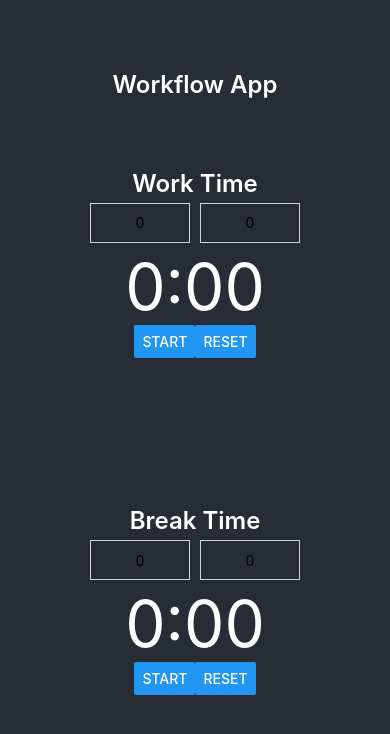
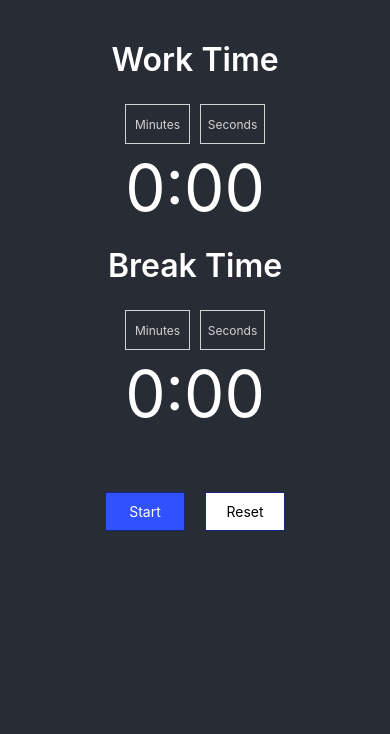
Before and after one commit to hiterharris/WorkflowApp, a React Native app: screen / in a window 390 px wide. Shown: the top 734 px of the page. Built offline with nearby package versions, Linux system fonts and the light colour scheme.

Commit message:
implement work timer and break timer

```diff
--- a/App.js
+++ b/App.js
@@ -1,30 +1,113 @@
-import React from 'react';
+import React, { useState, useEffect } from 'react';
 import {
   View,
-  Text,
+  SafeAreaView,
+  ScrollView,
 } from 'react-native';
 import styles from './Styles';
-import Timer from './components/Timer/Timer';
+import WorkTimer from './components/WorkTimer/WorkTimer';
+import BreakTimer from './components/BreakTimer/BreakTimer';
+import Buttons from './components/Buttons/Buttons';
 
 const App = () => {
+  const [seconds, setSeconds] = useState(0);
+  const [minutes, setMinutes] = useState(0);
+  const [isActive, setIsActive] = useState(false);
+  const [breakSeconds, setBreakSeconds] = useState(0);
+  const [breakMinutes, setBreakMinutes] = useState(0);
+  const [isBreakActive, setIsBreakActive] = useState(false);
+
+  const toggleActive = () => {
+    if (!isActive && !isBreakActive && (seconds > 0 || minutes > 0)) {
+      setIsActive(true);
+    }
+    if (isActive && !isBreakActive) {
+      setIsActive(false);
+    }
+    if (!isActive && isBreakActive) {
+      setIsBreakActive(false);
+    }
+    if (!isActive && !isBreakActive && (seconds === 0 || minutes === 0)) {
+      setIsBreakActive(true);
+    }
+  }
+
+  const reset = () => {
+    setSeconds(0);
+    setMinutes(0);
+    setIsActive(false);
+    setBreakSeconds(0);
+    setBreakMinutes(0);
+    setIsBreakActive(false);
+  }
+
+  useEffect(() => {
+    let interval = null;
+    if (isActive) {
+      interval = setInterval(() => {
+        setSeconds(seconds => seconds - 1);
+      }, 1000);
+    }
+    if (isActive && seconds === 0) {
+        setSeconds(59);
+    }
+    if (isActive && seconds === 0) {
+        setMinutes(minutes - 1);
+    }
+    if (isActive && minutes === 0 && seconds === 0) {
+      alert('TIME TO TAKE A BREAK');
+      setSeconds(0);
+      setMinutes(0);
+      setIsActive(false);
+      setIsBreakActive(true);
+    }
+    return () => clearInterval(interval);
+  }, [isActive, seconds, minutes]);
+
+  useEffect(() => {
+    let interval = null;
+    if (isBreakActive) {
+    interval = setInterval(() => {
+      setBreakSeconds(seconds => seconds - 1);
+    }, 1000);
+    }
+
+    if (isBreakActive && breakSeconds === 0) {
+      setBreakSeconds(59);
+    }
+
+    if (isBreakActive && breakSeconds === 0) {
+        setMinutes(breakMinutes - 1);
+    }
+
+    if (isBreakActive && breakMinutes === 0 && breakSeconds === 0) {
+        alert('TIME TO TAKE GET TO WORK');
+        reset();
+    }
+    return () => clearInterval(interval);
+  }, [isBreakActive, breakSeconds, breakMinutes ]);
+
   return (
-    <View style={styles.app}>
+    <SafeAreaView style={styles.app}>
+      <ScrollView style={styles.scrollView}>
+      <View style={styles.app}>
 
-      <View style={styles.header}>
-        <Text style={styles.title}>Workflow App</Text>
-      </View>
+        <View style={ isActive || isBreakActive ? [styles.timer, styles.workTimer] : styles.workTimer }>
+          <WorkTimer seconds={seconds} setSeconds={setSeconds} minutes={minutes} setMinutes={setMinutes} isActive={isActive} isBreakActive={isBreakActive} />
+        </View>
 
-      <View style={styles.timerContainer}>
-        <Text style={styles.title}>Work Time</Text>
-        <Timer />
-      </View>
+        <View style={ isActive || isBreakActive ? [styles.timer, styles.breakTimer] : styles.breakTimer }>
+          <BreakTimer seconds={breakSeconds} setSeconds={setBreakSeconds} minutes={breakMinutes} setMinutes={setBreakMinutes} isActive={isActive} isBreakActive={isBreakActive} />
+        </View>
 
-      <View style={styles.timerContainer2}>
-        <Text style={styles.title}>Break Time</Text>
-        <Timer />
-      </View>
+        <View style={styles.buttons}>
+          <Buttons toggleActive={toggleActive} reset={reset} />
+        </View>
 
-    </View>
+        </View>
+      </ScrollView>
+    </SafeAreaView>
+
   );
 };
 
--- a/Styles.js
+++ b/Styles.js
@@ -4,25 +4,23 @@ export default StyleSheet.create({
     app: {
         flex: 1,
         backgroundColor: '#282c34',
+        paddingTop: 10,
       },
-      header: {
-        flex: 1,
-        justifyContent: 'center',
+      timer: {
+        paddingTop: 50,
+      },
+      workTimer: {
+        flex: 3,
         alignItems: 'center',
         width: '100%',
       },
-      title: {
-        fontSize: 24,
-        fontWeight: '600',
-        color: 'white',
+      breakTimer: {
+        flex: 3,
+        alignItems: 'center',
       },
-      timerContainer: {
-        flex: 2,
-        alignItems: 'center',
-        width: '100%',
-      },
-      timerContainer2: {
-        flex: 2,
-        alignItems: 'center',
-      }
+      buttons: {
+        flexDirection: 'row',
+        justifyContent: 'center',
+        marginTop: 50,
+    },
 });
--- /dev/null
+++ b/components/BreakTimer/BreakTimer.js
@@ -0,0 +1,56 @@
+import React from 'react';
+import {
+  View,
+  Text,
+  TextInput,
+} from 'react-native';
+import styles from './Styles';
+
+const BreakTimer = (props) => {
+  const {seconds, setSeconds, minutes, setMinutes, isActive, isBreakActive} = props;
+
+  const showZero = () => {
+    if (seconds < 10) {
+      return '0';
+    }
+  }
+
+  const showInput = () => {
+    if (!isActive && !isBreakActive) {
+      return (
+        <>
+          <TextInput
+            style={styles.input}
+            initialValue={`${minutes}`}
+            placeholder='Minutes'
+            placeholderTextColor='lightgray'
+            onChangeText={minutes => setMinutes(minutes)}
+          />
+          <TextInput
+            style={styles.input}
+            initialValue={`${seconds}`}
+            placeholder='Seconds'
+            placeholderTextColor='lightgray'
+            onChangeText={seconds => setSeconds(seconds)}
+          />
+        </>
+      );
+    } else {
+      return null
+    }
+  }
+
+  return (
+    <View style={styles.timer}>
+        <Text style={styles.title}>Break Time</Text>
+        <View style={styles.inputs}>
+          {showInput()}
+        </View>
+        <View style={styles.timer}>
+          <Text style={styles.time}>{minutes}:{showZero()}{seconds}</Text>
+        </View>
+    </View>
+  );
+};
+
+export default BreakTimer;
--- /dev/null
+++ b/components/BreakTimer/Styles.js
@@ -0,0 +1,57 @@
+import { StyleSheet } from "react-native"
+
+export default StyleSheet.create({
+    timer: {
+        alignItems: 'center',
+    },
+    title: {
+        fontSize: 32,
+        padding: 20,
+        fontWeight: '600',
+        color: 'white',
+      },
+    inputs: {
+        flexDirection: 'row',
+    },
+    input: {
+        height: 40,
+        width: 65,
+        borderColor: 'lightgray',
+        borderWidth: 0.5,
+        textAlign: 'center',
+        margin: 5,
+        color: 'white',
+        fontSize: 12,
+    },
+    time: {
+        color: 'white',
+        fontSize: 64,
+    },
+    buttons: {
+        flexDirection: 'row',
+    },
+    startButton: {
+        paddingVertical: 10,
+        width: 80,
+        margin: 10,
+        backgroundColor: '#3151ff',
+        borderWidth: 1,
+        borderColor: '#152684',
+    },
+    resetButton: {
+        paddingVertical: 10,
+        width: 80,
+        margin: 10,
+        backgroundColor: 'white',
+        borderWidth: 1,
+        borderColor: '#152684',
+    },
+    startButtonText: {
+        color: 'white',
+        textAlign: 'center',
+    },
+    resetButtonText: {
+        color: 'black',
+        textAlign: 'center',
+    },
+});
--- /dev/null
+++ b/components/Buttons/Buttons.js
@@ -0,0 +1,22 @@
+import React from 'react';
+import {
+  Text,
+  TouchableOpacity,
+} from 'react-native';
+import styles from './Styles';
+
+const App = (props) => {
+    const {toggleActive, reset} = props;
+    return (
+    <>
+        <TouchableOpacity onPress={toggleActive} style={styles.startButton}>
+            <Text style={styles.startButtonText}>Start</Text>
+        </TouchableOpacity>
+        <TouchableOpacity onPress={reset} style={styles.resetButton}>
+            <Text style={styles.resetButtonText}>Reset</Text>
+        </TouchableOpacity>
+    </>
+    );
+};
+
+export default App;
--- /dev/null
+++ b/components/Buttons/Styles.js
@@ -0,0 +1,28 @@
+import { StyleSheet } from "react-native"
+
+export default StyleSheet.create({
+    startButton: {
+        paddingVertical: 10,
+        width: 80,
+        margin: 10,
+        backgroundColor: '#3151ff',
+        borderWidth: 1,
+        borderColor: '#152684',
+    },
+    resetButton: {
+        paddingVertical: 10,
+        width: 80,
+        margin: 10,
+        backgroundColor: 'white',
+        borderWidth: 1,
+        borderColor: '#152684',
+    },
+    startButtonText: {
+        color: 'white',
+        textAlign: 'center',
+    },
+    resetButtonText: {
+        color: 'black',
+        textAlign: 'center',
+    },
+});
--- a/components/Timer/Timer.js
+++ /dev/null
@@ -1,40 +0,0 @@
-import React, { useState, useEffect } from 'react';
-import {
-  View,
-  Text,
-  TextInput,
-  Button,
-} from 'react-native';
-import styles from './Styles';
-
-const Timer = () => {
-    return (
-    <View style={styles.timer}>
-        <View style={styles.inputs}>
-          <TextInput
-            style={styles.input}
-            onChangeText={text => onChangeText(text)}
-            value={0}
-            placeholder='Minutes'
-            placeholderTextColor='lightgray'
-          />
-          <TextInput
-            style={styles.input}
-            onChangeText={text => onChangeText(text)}
-            value={0}
-            placeholder='Seconds'
-            placeholderTextColor='lightgray'
-          />
-        </View>
-        <View style={styles.timer}>
-          <Text style={styles.time}>0:00</Text>
-        </View>
-        <View style={styles.buttons}>
-          <Button title='Start'/>
-          <Button title='Reset'/>
-        </View>
-    </View>
-    );
-};
-
-export default Timer;
--- a/components/Timer/Styles.js
+++ b/components/WorkTimer/Styles.js
@@ -4,16 +4,24 @@ export default StyleSheet.create({
     timer: {
         alignItems: 'center',
     },
+    title: {
+        fontSize: 32,
+        padding: 20,
+        fontWeight: '600',
+        color: 'white',
+      },
     inputs: {
         flexDirection: 'row',
     },
     input: {
         height: 40,
-        width: 100,
+        width: 65,
         borderColor: 'lightgray',
         borderWidth: 0.5,
         textAlign: 'center',
         margin: 5,
+        color: 'white',
+        fontSize: 12,
     },
     time: {
         color: 'white',
@@ -21,5 +29,5 @@ export default StyleSheet.create({
     },
     buttons: {
         flexDirection: 'row',
-    }
+    },
 });
--- /dev/null
+++ b/components/WorkTimer/WorkTimer.js
@@ -0,0 +1,58 @@
+import React from 'react';
+import {
+  View,
+  Text,
+  TextInput,
+  StatusBar,
+} from 'react-native';
+import styles from './Styles';
+
+const WorkTimer = (props) => {
+  const {seconds, setSeconds, minutes, setMinutes, isActive, isBreakActive} = props;
+
+  const showZero = () => {
+    if (seconds < 10) {
+      return '0';
+    }
+  }
+
+  const showInput = () => {
+    if (!isActive && !isBreakActive) {
+      return (
+        <>
+          <TextInput
+            style={styles.input}
+            initialValue={`${minutes}`}
+            placeholder='Minutes'
+            placeholderTextColor='lightgray'
+            onChangeText={minutes => setMinutes(minutes)}
+          />
+          <TextInput
+            style={styles.input}
+            initialValue={`${seconds}`}
+            placeholder='Seconds'
+            placeholderTextColor='lightgray'
+            onChangeText={seconds => setSeconds(seconds)}
+          />
+        </>
+      );
+    } else {
+      return null
+    }
+  }
+
+  return (
+    <View style={styles.timer}>
+        <StatusBar barStyle="light-content" />
+        <Text style={styles.title}>Work Time</Text>
+        <View style={styles.inputs}>
+          {showInput()}
+        </View>
+        <View style={styles.timer}>
+          <Text style={styles.time}>{minutes}:{showZero()}{seconds}</Text>
+        </View>
+    </View>
+  );
+};
+
+export default WorkTimer;
```
Also changed, not shown: helpers/WorkTimerHelpers.js (added), 1 other file (tests, documents, lock files or other folders).
